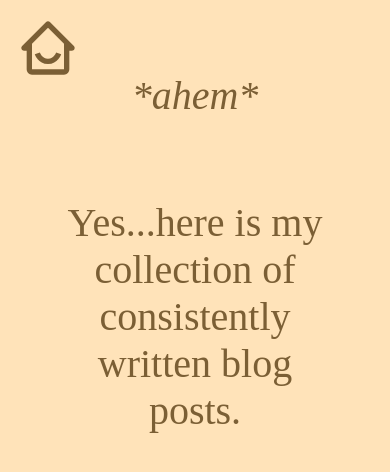
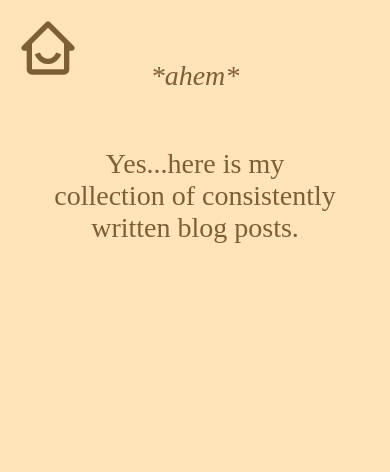
Before and after one commit to MeanMangosteen/aashwin.wtf, a React (Create React App) app: page /blog in a window 390 px wide. Shown: the top 472 px of the page. Built offline with nearby package versions, Linux system fonts and the light colour scheme.

Commit message:
WIP blog mobile responsiveness.

```diff
--- a/src/Blog/Blog.tsx
+++ b/src/Blog/Blog.tsx
@@ -66,6 +66,24 @@ const BlogContainer = styled.div`
   box-sizing: border-box;
   height: 100vh;
   color: #7b5f35;
+
+  font-size: 1rem;
+
+  @media screen and (max-width: 800px) {
+    font-size: 90%;
+  }
+
+  @media screen and (max-width: 750px) {
+    font-size: 80%;
+  }
+
+  @media screen and (max-width: 550px) {
+    font-size: 70%;
+  }
+
+  @media screen and (max-height: 700px) {
+    font-size: 60%;
+  }
   /* background: #ffe3b9; */
 `;
 
@@ -77,7 +95,7 @@ const StyledShowTextWithStyle = styled(ShowTextWithStyle)`
 const Text = styled.div`
   position: relative;
   text-align: center;
-  font-size: 2.5rem;
+  font-size: 2.5em;
   margin: 1rem;
 `;
 
```
